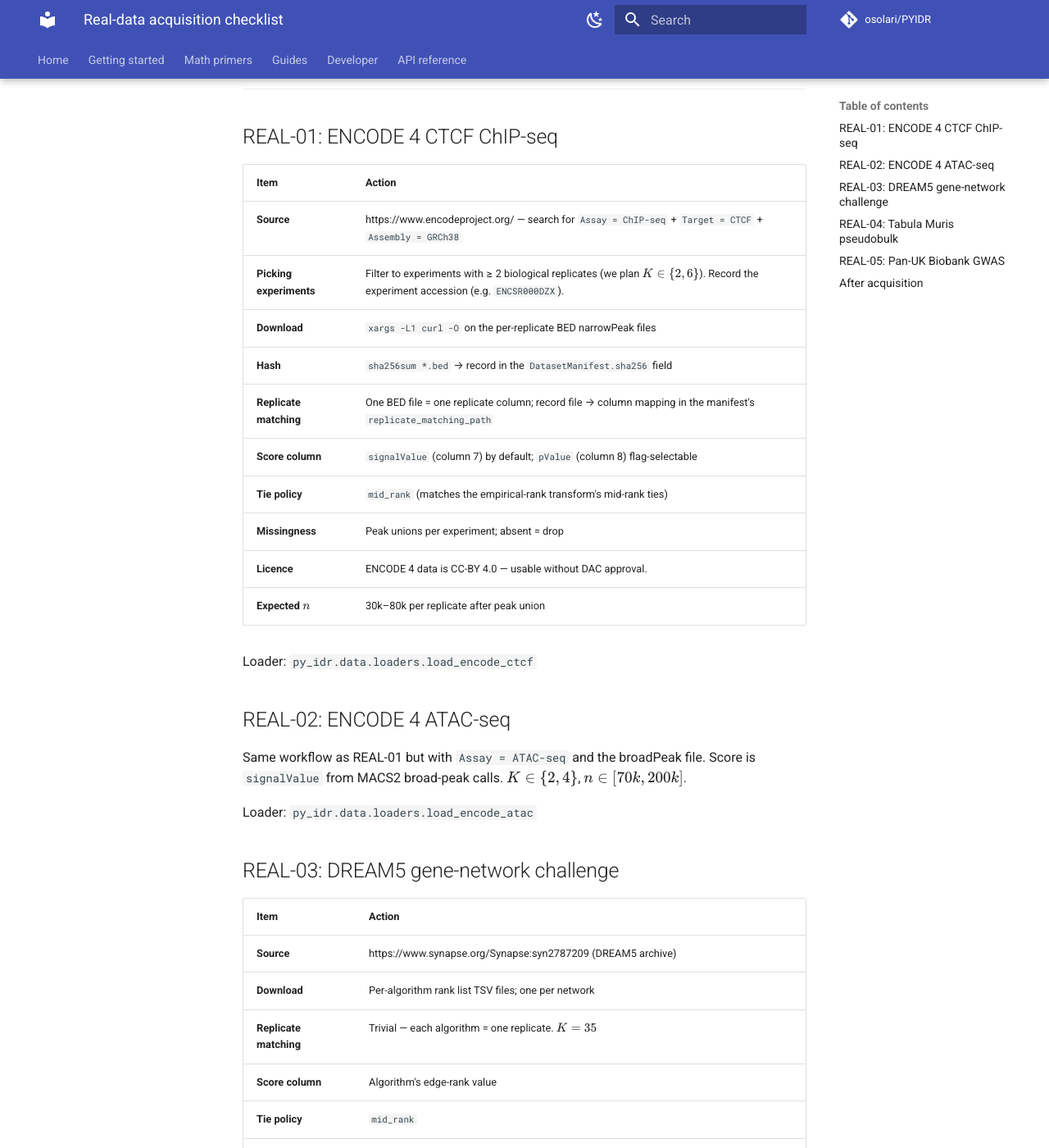
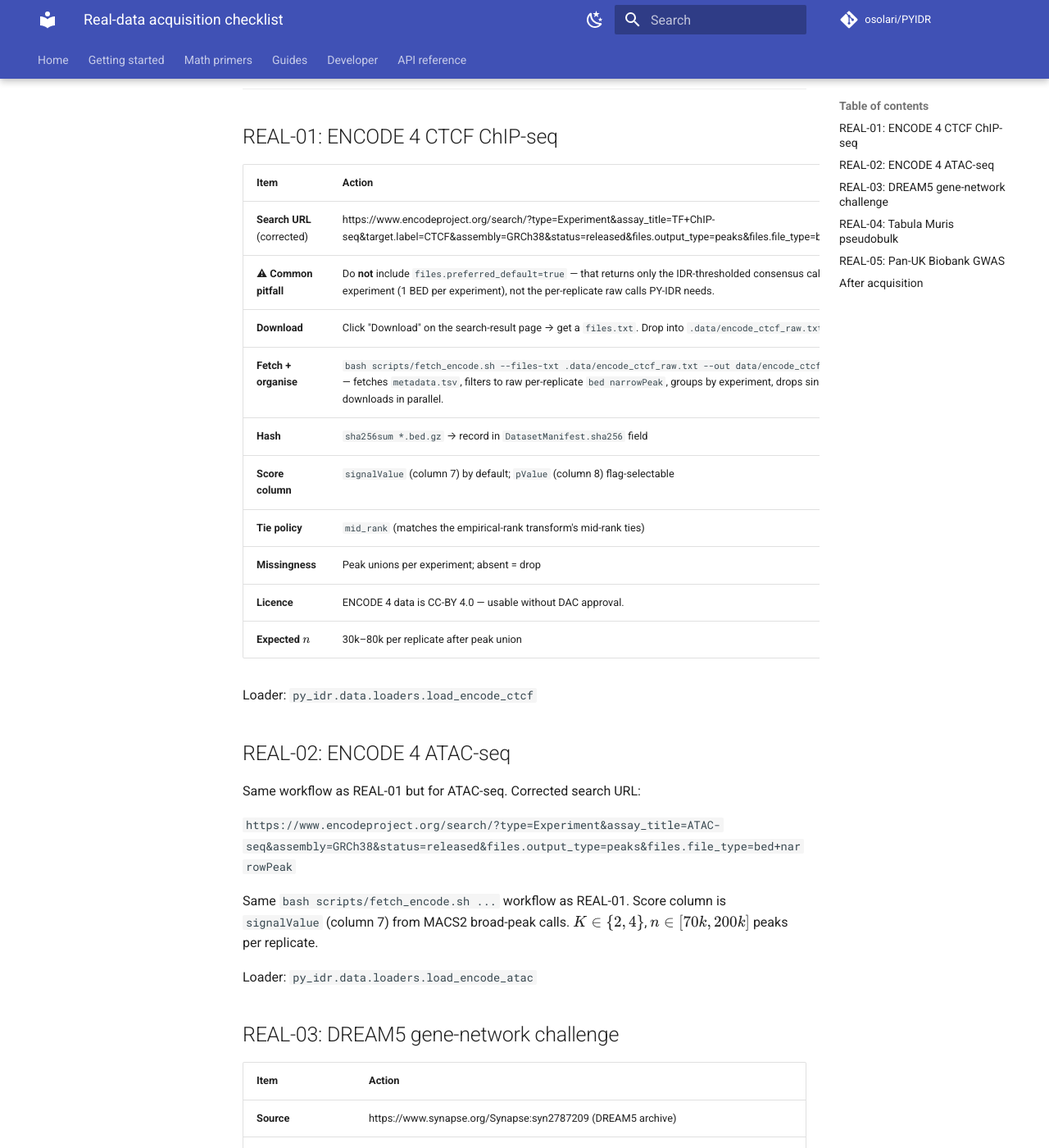
Before and after one commit to osolari/PYIDR, an MkDocs documentation site: the page built from docs/data_acquisition_checklist.md, in a window 1280 px wide and 1400 px high, scrolled down 263 px. Shown: the whole window at 82% size. Built offline with MkDocs 1.6.1 and Material for MkDocs 9.7.7, drawn with Linux system fonts in a browser that asks for light colours; comment, search, counter and statistics services are not loaded.

Commit message:
scripts/fetch_encode.sh + corrected REAL-01/02 URLs
The first ENCODE file-list download was built with the
files.preferred_default=true filter, which returns only the
IDR-thresholded consensus peak file per experiment (one BED per
experiment, already post-IDR). PY-IDR needs the per-replicate raw
MACS2 peak calls instead.

scripts/fetch_encode.sh — turn a flat ENCODE files.txt dump into a
per-experiment tree of raw per-replicate narrowPeak BEDs:

  - parses files.txt for the metadata-URL line + per-file URLs
  - fetches the metadata TSV
  - filters to .bed.gz / 'peaks' / per-replicate rows
  - groups by experiment, drops experiments with < min_reps bioreps
  - downloads in parallel (xargs -P 8)
  - on the common 'preferred_default consensus-only' download case,
    emits a clear error pointing the user at the corrected search URL
    rather than silently dropping everything

docs/data_acquisition_checklist.md — REAL-01 and REAL-02 sections
now show the corrected search URLs (drop preferred_default, add
files.output_type=peaks + files.file_type=bed+narrowPeak) and the
canonical fetch_encode invocation.

.gitignore — adds .data (user-side scratch dir for raw downloads).

```diff
--- a/docs/data_acquisition_checklist.md
+++ b/docs/data_acquisition_checklist.md
@@ -14,11 +14,11 @@ fits are tractable).
 
 | Item | Action |
 |---|---|
-| **Source** | https://www.encodeproject.org/ — search for `Assay = ChIP-seq` + `Target = CTCF` + `Assembly = GRCh38` |
-| **Picking experiments** | Filter to experiments with ≥ 2 biological replicates (we plan $K \in \{2, 6\}$). Record the experiment accession (e.g. `ENCSR000DZX`). |
-| **Download** | `xargs -L1 curl -O` on the per-replicate BED narrowPeak files |
-| **Hash** | `sha256sum *.bed` → record in the `DatasetManifest.sha256` field |
-| **Replicate matching** | One BED file = one replicate column; record file → column mapping in the manifest's `replicate_matching_path` |
+| **Search URL** (corrected) | https://www.encodeproject.org/search/?type=Experiment&assay_title=TF+ChIP-seq&target.label=CTCF&assembly=GRCh38&status=released&files.output_type=peaks&files.file_type=bed+narrowPeak |
+| ⚠ **Common pitfall** | Do **not** include `files.preferred_default=true` — that returns only the IDR-thresholded consensus call per experiment (1 BED per experiment), not the per-replicate raw calls PY-IDR needs. |
+| **Download** | Click "Download" on the search-result page → get a `files.txt`. Drop into `.data/encode_ctcf_raw.txt`. |
+| **Fetch + organise** | `bash scripts/fetch_encode.sh --files-txt .data/encode_ctcf_raw.txt --out data/encode_ctcf --min-reps 2` — fetches `metadata.tsv`, filters to raw per-replicate `bed narrowPeak`, groups by experiment, drops singletons, downloads in parallel. |
+| **Hash** | `sha256sum *.bed.gz` → record in `DatasetManifest.sha256` field |
 | **Score column** | `signalValue` (column 7) by default; `pValue` (column 8) flag-selectable |
 | **Tie policy** | `mid_rank` (matches the empirical-rank transform's mid-rank ties) |
 | **Missingness** | Peak unions per experiment; absent = drop |
@@ -29,9 +29,13 @@ Loader: `py_idr.data.loaders.load_encode_ctcf`
 
 ## REAL-02: ENCODE 4 ATAC-seq
 
-Same workflow as REAL-01 but with `Assay = ATAC-seq` and the broadPeak
-file. Score is `signalValue` from MACS2 broad-peak calls. $K \in \{2, 4\}$,
-$n \in [70k, 200k]$.
+Same workflow as REAL-01 but for ATAC-seq. Corrected search URL:
+
+`https://www.encodeproject.org/search/?type=Experiment&assay_title=ATAC-seq&assembly=GRCh38&status=released&files.output_type=peaks&files.file_type=bed+narrowPeak`
+
+Same `bash scripts/fetch_encode.sh ...` workflow as REAL-01. Score
+column is `signalValue` (column 7) from MACS2 broad-peak calls.
+$K \in \{2, 4\}$, $n \in [70k, 200k]$ peaks per replicate.
 
 Loader: `py_idr.data.loaders.load_encode_atac`
 
```
Also changed, not shown: 2 other files.
